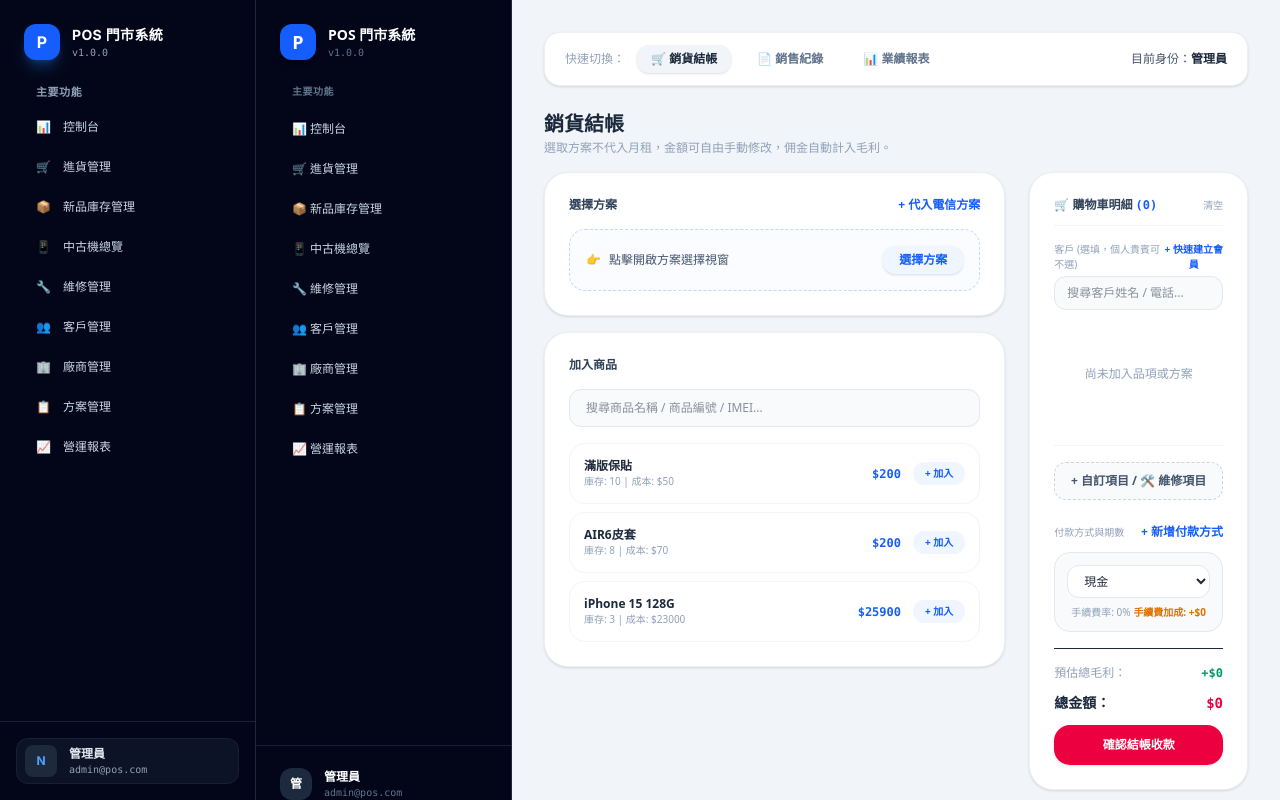
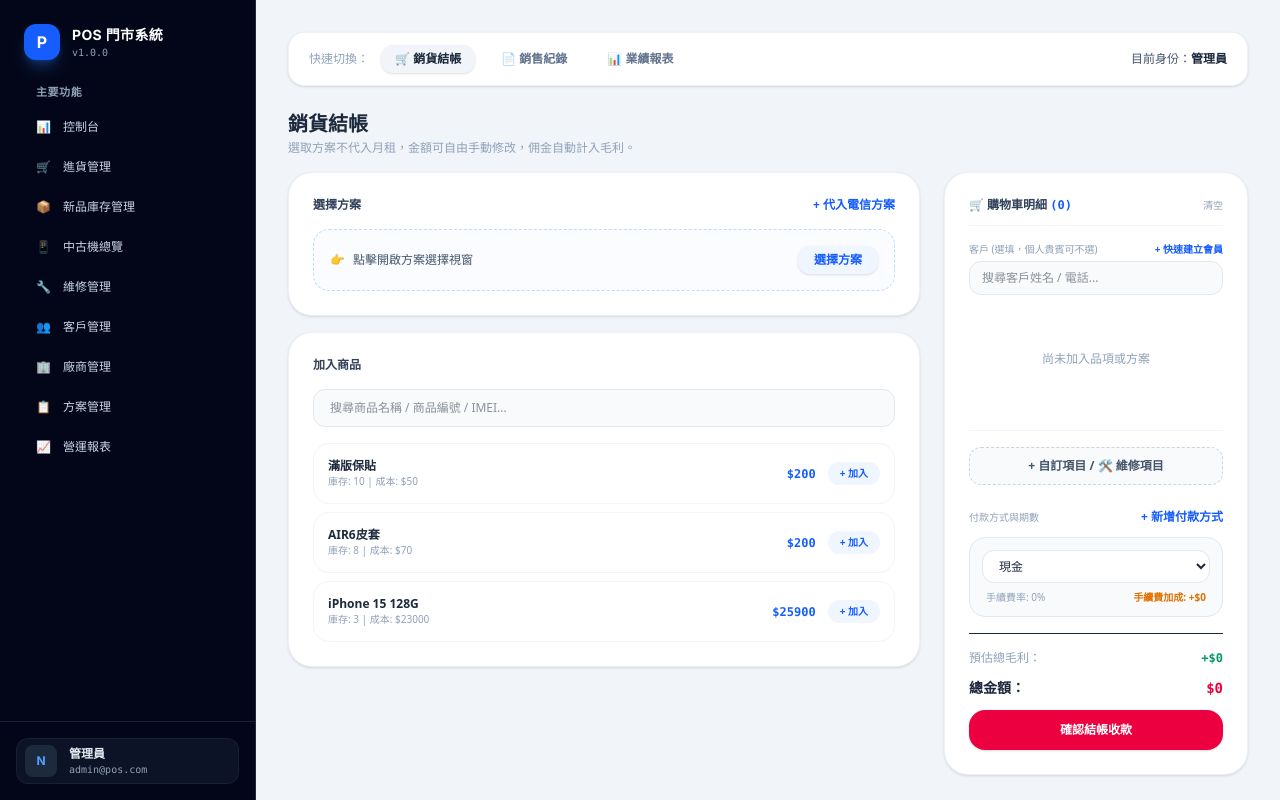
Before and after one commit to kobe80327kai/my-pos-system, a Next.js app: page / in a window 1280 px wide. Built offline with nearby package versions, Linux system fonts and the light colour scheme.

Commit message:
Update page.tsx

```diff
--- a/app/page.tsx
+++ b/app/page.tsx
@@ -45,10 +45,7 @@ interface Customer {
   name: string;
   phone: string;
   type?: string;
-  birthday?: string;
   gender?: string;
-  address?: string;
-  idNumber?: string;
 }
 
 interface PlanItem {
@@ -379,45 +376,7 @@ export default function ControlPage() {
   });
 
   return (
-    <div className="flex min-h-screen bg-slate-900 font-sans text-slate-800">
-      {/* 左側深色導覽列 */}
-      <aside className="w-64 bg-slate-950 text-slate-300 flex flex-col justify-between border-r border-slate-800 shrink-0">
-        <div className="p-6 space-y-6">
-          <div className="flex items-center gap-3">
-            <div className="w-9 h-9 rounded-xl bg-blue-600 flex items-center justify-center text-white font-bold text-lg shadow-md">P</div>
-            <div>
-              <h2 className="font-bold text-white text-sm">POS 門市系統</h2>
-              <p className="text-[10px] text-slate-500 font-mono">v1.0.0</p>
-            </div>
-          </div>
-
-          <div className="space-y-1">
-            <p className="text-[10px] font-bold text-slate-500 uppercase tracking-wider px-3 pb-2">主要功能</p>
-            <a href="#control" className="flex items-center gap-3 px-3 py-2.5 rounded-xl text-xs font-medium text-slate-300 hover:bg-slate-900 transition">📊 控制台</a>
-            <a href="#purchase" className="flex items-center gap-3 px-3 py-2.5 rounded-xl text-xs font-medium text-slate-300 hover:bg-slate-900 transition">🛒 進貨管理</a>
-            <a href="#inventory" className="flex items-center gap-3 px-3 py-2.5 rounded-xl text-xs font-medium text-slate-300 hover:bg-slate-900 transition">📦 新品庫存管理</a>
-            <a href="#used" className="flex items-center gap-3 px-3 py-2.5 rounded-xl text-xs font-medium text-slate-300 hover:bg-slate-900 transition">📱 中古機總覽</a>
-            <a href="#repair" className="flex items-center gap-3 px-3 py-2.5 rounded-xl text-xs font-medium text-slate-300 hover:bg-slate-900 transition">🔧 維修管理</a>
-            <a href="#customers" className="flex items-center gap-3 px-3 py-2.5 rounded-xl text-xs font-medium text-slate-300 hover:bg-slate-900 transition">👥 客戶管理</a>
-            <a href="#vendor" className="flex items-center gap-3 px-3 py-2.5 rounded-xl text-xs font-medium text-slate-300 hover:bg-slate-900 transition">🏢 廠商管理</a>
-            <a href="#plans" className="flex items-center gap-3 px-3 py-2.5 rounded-xl text-xs font-medium text-slate-300 hover:bg-slate-900 transition">📋 方案管理</a>
-            <a href="#reports" className="flex items-center gap-3 px-3 py-2.5 rounded-xl text-xs font-medium text-slate-300 hover:bg-slate-900 transition">📈 營運報表</a>
-          </div>
-        </div>
-
-        <div className="p-4 border-t border-slate-800/80 bg-slate-950/50">
-          <div className="flex items-center gap-3 px-2 py-1.5">
-            <div className="w-8 h-8 rounded-xl bg-slate-800 flex items-center justify-center text-white font-bold text-xs">管</div>
-            <div>
-              <p className="text-xs font-bold text-white">管理員</p>
-              <p className="text-[10px] text-slate-500 font-mono">admin@pos.com</p>
-            </div>
-          </div>
-        </div>
-      </aside>
-
-      {/* 右側主內容區 */}
-      <main className="flex-1 bg-slate-100 p-8 space-y-6 overflow-y-auto">
+    <div className="flex-1 bg-slate-100 p-8 space-y-6 overflow-y-auto font-sans text-slate-800 min-h-screen">
       <div className="flex justify-between items-center bg-white px-5 py-3 rounded-2xl shadow-sm border border-slate-200/60">
         <div className="flex items-center gap-3">
           <span className="text-xs text-slate-400 font-medium">快速切換：</span>
@@ -934,7 +893,6 @@ export default function ControlPage() {
           </div>
         </div>
       )}
-      </main>
     </div>
   );
 }
```
Lines whose indentation alone changed are shown as unchanged.
